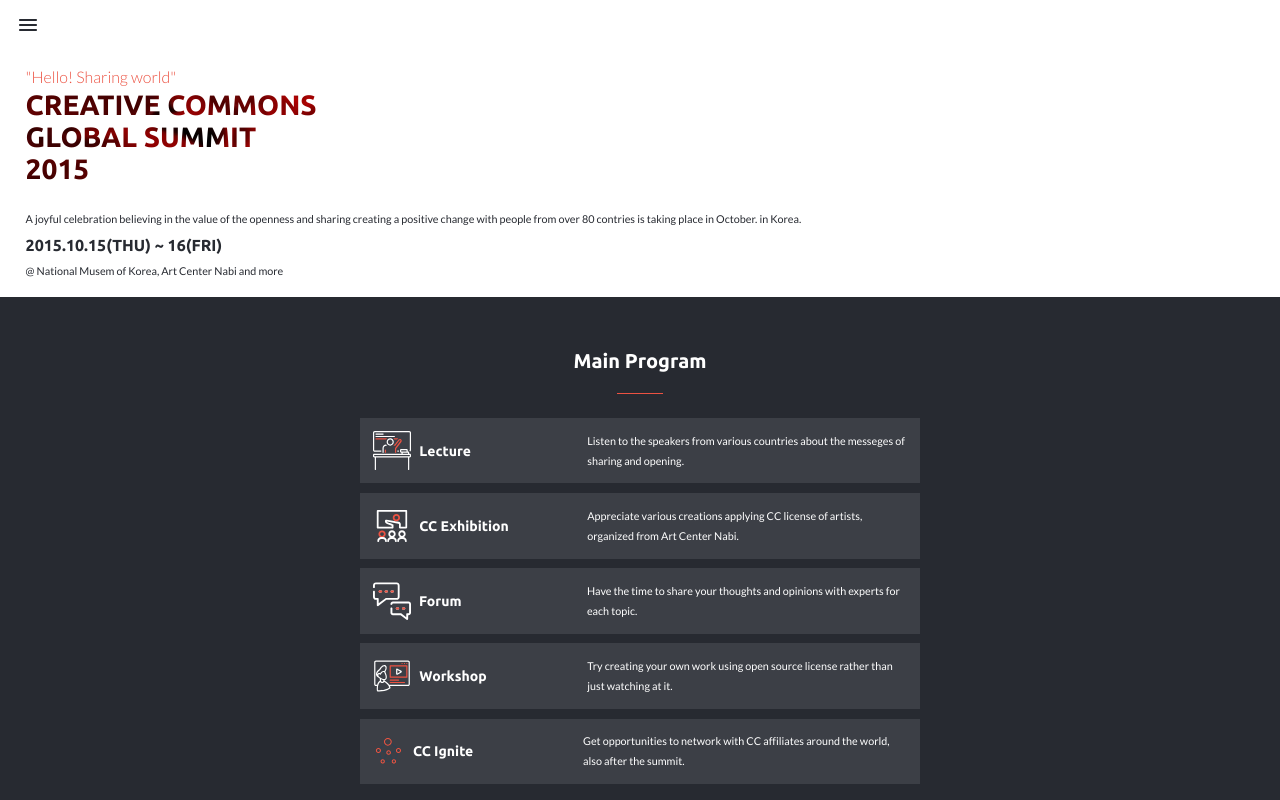
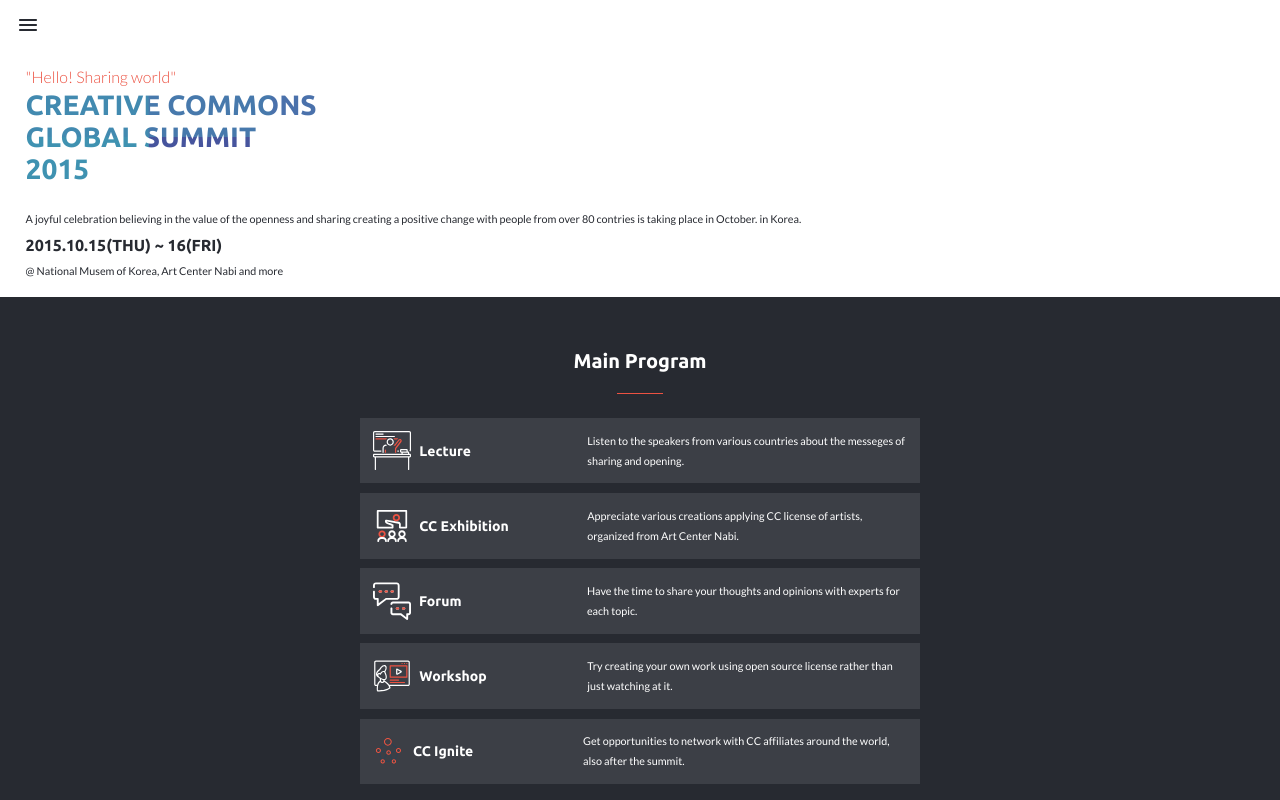
Before and after one commit to Mo7amedSMahdi/Html-Capstone-Project, a website: page index.html in a window 1280 px wide. Shown: the top 800 px of the page. Drawn offline with Linux system fonts and the light colour scheme.

Commit message:
change hero text background image

```diff
--- a/main.css
+++ b/main.css
@@ -298,6 +298,8 @@
 
 .hero {
   padding: 1rem 1.6rem;
+  background-repeat: no-repeat;
+  background-position: center right;
 }
 
 .intro__title p {
@@ -315,9 +317,9 @@
   line-height: 2rem;
   color: var(--clr-red);
   font-family: var(--ff-ubuntu);
-  background-image: url(images/red-image.jpeg);
+  background-image: url(images/Ngaruroro.svg);
   background-repeat: no-repeat;
-  background-position: left top;
+  background-position: center center;
   background-size: cover;
   background-clip: text;
   -webkit-background-clip: text;
```
Also changed, not shown: images/Ngaruroro.svg (added), images/bg.png (added), images/bg.svg (added), images/red-image.jpeg (deleted), 3 other files.
